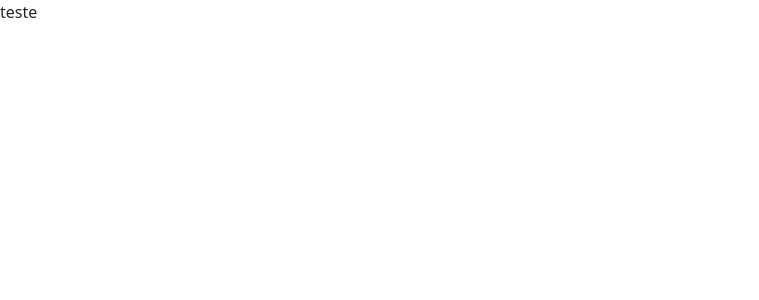
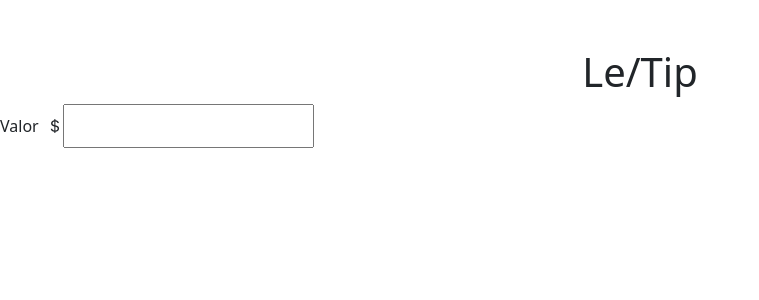
Before and after one commit to IngridCavalcantiGti/api-tipcalculator, a Vue app: page / in a window 1280 px wide. Shown: the top 300 px of the page, without its empty margins (0-759 px from the left). Built offline with nearby package versions, Linux system fonts and the light colour scheme.

Commit message:
cria componente imput e adiciona bootstrap

```diff
--- a/package.json
+++ b/package.json
@@ -9,6 +9,7 @@
   },
   "dependencies": {
     "bootstrap": "^5.2.0",
+    "bootstrap-icons": "^1.9.1",
     "core-js": "^3.6.5",
     "vue": "^3.0.0",
     "vue-router": "^4.0.0-0"
--- /dev/null
+++ b/src/components/Input.vue
@@ -0,0 +1,45 @@
+<template>
+  <label class="d-flex align-items-center">
+    <span class="label me-2"> {{ label }}</span>
+    <i :class="`bi bi-currency-${icon}`"></i>
+    <div>
+      <input
+        class="p-2"
+        type="text"
+        @input="updateInput($event.target.value)"
+        :value="value"
+      />
+    </div>
+  </label>
+</template>
+
+<script>
+export default {
+  name: "Input",
+  props: {
+    label: {
+      type: String,
+    },
+    value: {
+      type: String,
+    },
+    icon: {
+      type: String,
+      default: "dollar",
+    },
+  },
+  setup(props, { emit }) {
+    const updateInput = (value) => {
+      emit("onInput", value);
+    };
+    return {
+      updateInput,
+    };
+  },
+};
+</script>
+<style scoped>
+.label {
+  font-size: 1rem;
+}
+</style>
--- a/src/main.js
+++ b/src/main.js
@@ -2,5 +2,6 @@ import { createApp } from 'vue'
 import App from './App.vue'
 import router from './router'
 import 'bootstrap/dist/css/bootstrap.css'
+import 'bootstrap-icons/font/bootstrap-icons.css';
 
 createApp(App).use(router).mount('#app')
--- a/src/views/Home.vue
+++ b/src/views/Home.vue
@@ -1,5 +1,16 @@
 <template>
-  <div class="home">
-    <span>teste</span>
+  <div>
+    <div class="d-flex flex-wrap justify-content-center mt-5">
+      <h1>Le/Tip</h1>
+    </div>
+    <Input label="Valor" :icon="icon" />
   </div>
 </template>
+
+<script>
+import Input from "../components/Input.vue";
+export default {
+  components: { Input },
+  setup() {},
+};
+</script>
```
Also changed, not shown: 1 other file (tests, documents, lock files or other folders).
